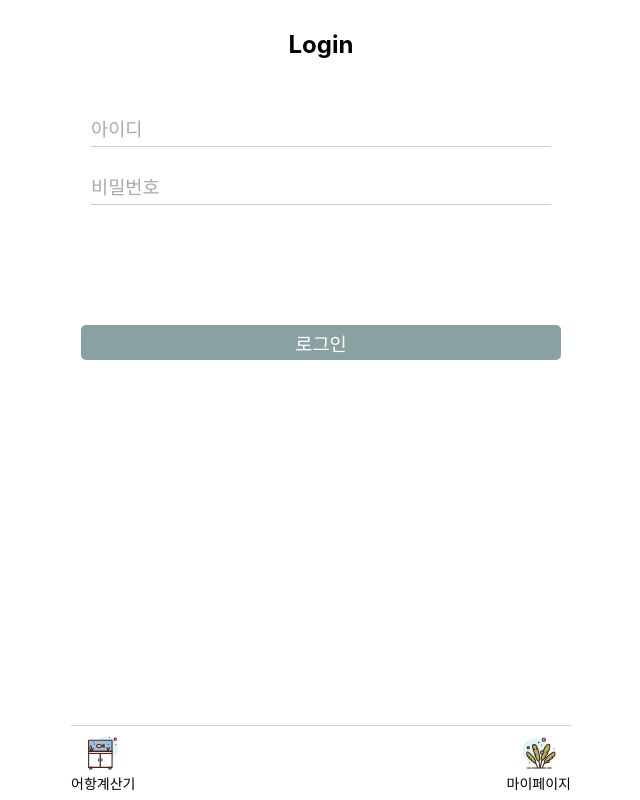
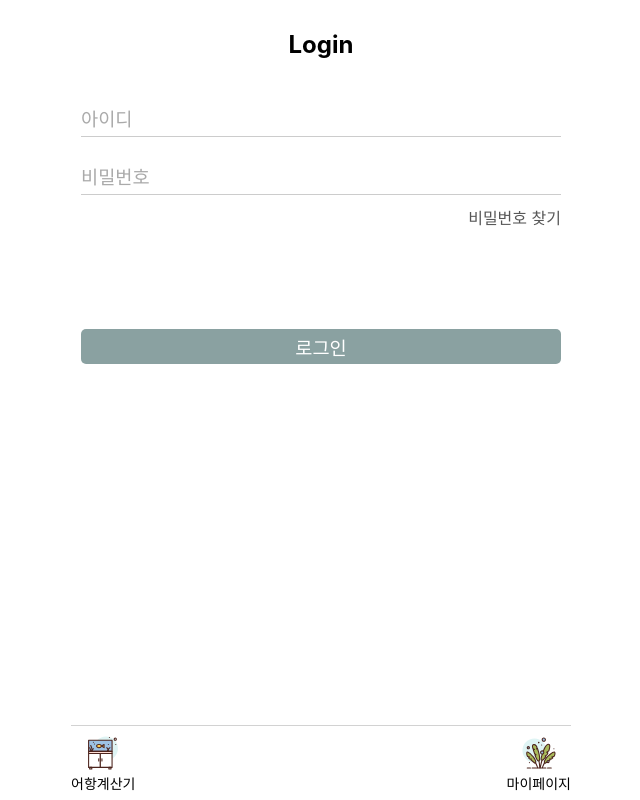
Before and after one commit to pannchat/fishhi, a Next.js app: page /login in a window 1280 px wide. Shown: the whole page, without its empty margins (319-959 px from the left). Built offline with nearby package versions, Linux system fonts and the light colour scheme.

Commit message:
login forgot account

```diff
--- a/components/login/Login.module.css
+++ b/components/login/Login.module.css
@@ -60,6 +60,11 @@
     color:rgb(164, 164, 164);
     margin:10px 0px;
 }
-.login-form{
+#forgot-account{
+    display: flex;
+    justify-content: end;
+    color:rgb(87, 87, 87);
+}
+/* .login-form{
     padding:10px;
-}
+} */
--- a/components/login/index.tsx
+++ b/components/login/index.tsx
@@ -30,6 +30,7 @@ const Login = () =>{
                 <h2>Login</h2>
             </header>
             <Form/>
+            <div id={styles['forgot-account']}>비밀번호 찾기</div>
             <input className={styles['login-btn']} type="submit" value="로그인"/>
             </div>
         </>
```
